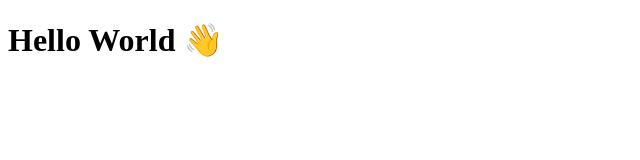
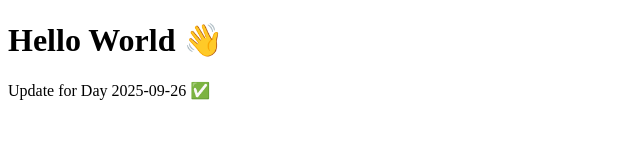
Before and after one commit to emitutu/emitutu.github.io, a plain HTML site: page index.html in a window 1280 px wide. Shown: the whole page, without its empty margins (0-640 px from the left). Drawn offline with Linux system fonts and the light colour scheme.

Commit message:
Daily update on 2025-09-26

```diff
--- a/index.html
+++ b/index.html
@@ -3,3 +3,4 @@
   <head><meta charset="utf-8"><title>emitutu</title></head>
   <body><h1>Hello World 👋</h1></body>
 </html>
+<p>Update for Day 2025-09-26 ✅</p>
```
